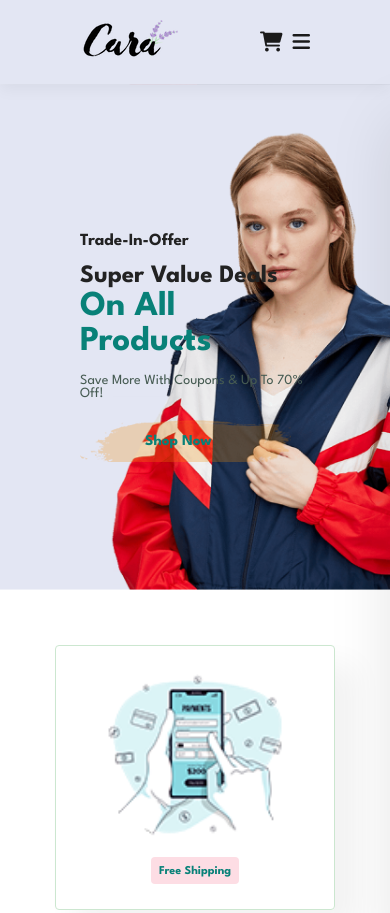
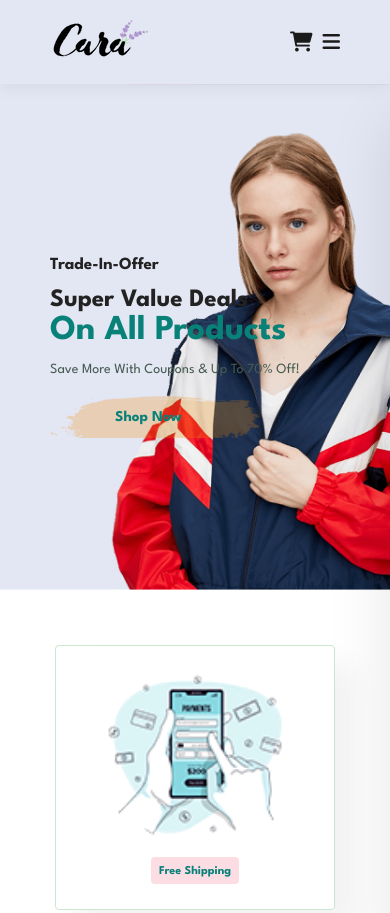
Before and after one commit to Adesh-P/E-commerce-assign, a plain HTML site: page index.html in a window 390 px wide. Shown: the top 913 px of the page. Drawn offline with nearby package versions, Linux system fonts and the light colour scheme.

Commit message:
changesin

```diff
--- a/style.css
+++ b/style.css
@@ -630,9 +630,13 @@ footer .copyright {
     }
 }
 @media (max-width: 540px) {
+    .header {
+        padding: 20px 50px;
+    }
     #banner {
         height: 60vh;
         background-position: top 30% right 30%;
+        padding: 0 50px;
     }
     #banner h4 {
         padding-top: 20px;
```
